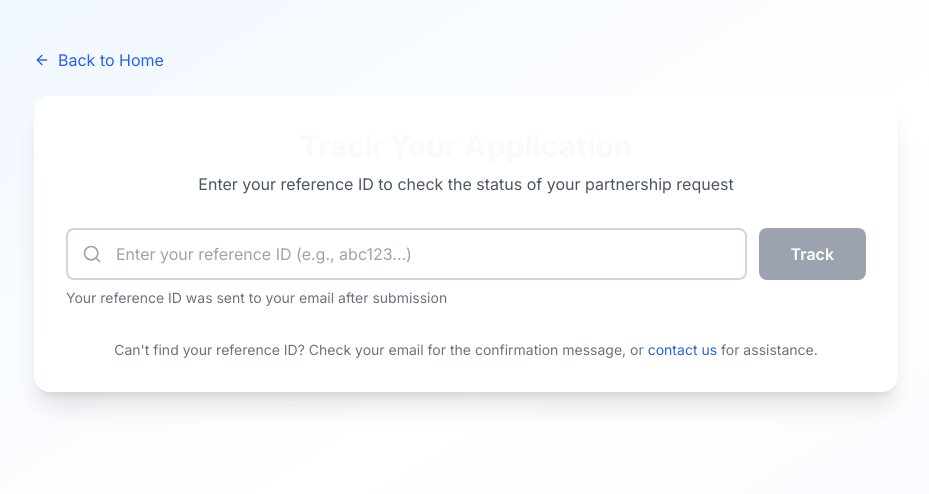
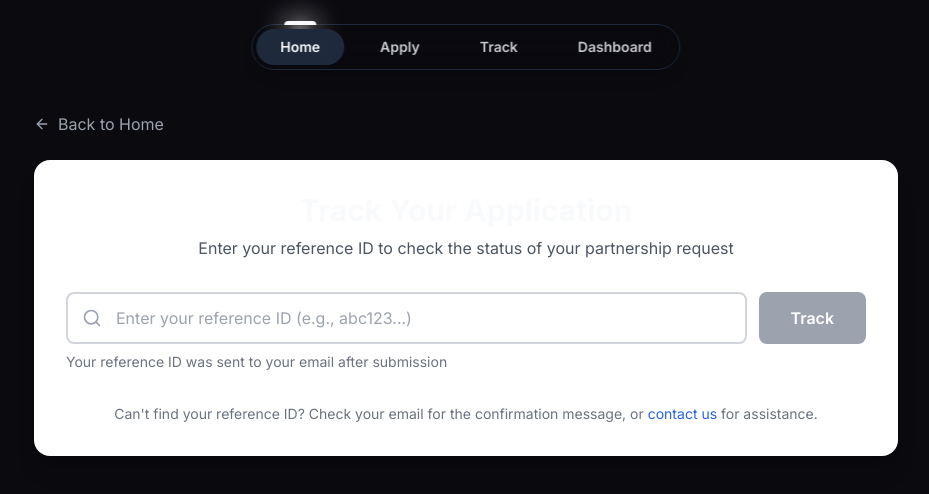
Before and after one commit to BisratJ/alx-partnership, a Next.js app: page /track in a window 1280 px wide. Shown: the top 494 px of the page, without its empty margins (174-1103 px from the left). Built offline with nearby package versions, Linux system fonts and the light colour scheme.

Commit message:
Add navbar to all pages with spacing and dark mode styling

```diff
--- a/app/apply/page.tsx
+++ b/app/apply/page.tsx
@@ -3,7 +3,8 @@
 import { useState } from 'react';
 import { useRouter } from 'next/navigation';
 import Link from 'next/link';
-import { Loader2, CheckCircle2, Upload, AlertCircle, ArrowLeft } from 'lucide-react';
+import { Loader2, CheckCircle2, Upload, AlertCircle, ArrowLeft, Home, FileText, Search, LayoutDashboard } from 'lucide-react';
+import { NavBar } from '@/components/ui/tubelight-navbar';
 
 export default function ApplyPage() {
   const router = useRouter();
@@ -12,6 +13,13 @@ export default function ApplyPage() {
     concept?: File;
     logo?: File;
   }>({});
+
+  const navItems = [
+    { name: 'Home', url: '/', icon: Home },
+    { name: 'Apply', url: '/apply', icon: FileText },
+    { name: 'Track', url: '/track', icon: Search },
+    { name: 'Dashboard', url: '/dashboard', icon: LayoutDashboard }
+  ];
 
   const handleSubmit = async (e: React.FormEvent<HTMLFormElement>) => {
     e.preventDefault();
@@ -49,7 +57,9 @@ export default function ApplyPage() {
   };
 
   return (
-    <div className="min-h-screen bg-[#0a0a0f] py-12">
+    <>
+      <NavBar items={navItems} />
+      <div className="min-h-screen bg-[#0a0a0f] py-12 pt-28">
         <div className="container mx-auto px-4 max-w-3xl">
           {/* Back Button */}
           <Link
@@ -395,5 +405,6 @@ export default function ApplyPage() {
         </div>
       </div>
     </div>
+    </>
   );
 }
--- a/app/dashboard/page.tsx
+++ b/app/dashboard/page.tsx
@@ -2,7 +2,8 @@
 
 import { useEffect, useState } from 'react';
 import Link from 'next/link';
-import { Building2, Calendar, Users, Clock, ArrowLeft } from 'lucide-react';
+import { Building2, Calendar, Users, Clock, ArrowLeft, Home, FileText, Search, LayoutDashboard } from 'lucide-react';
+import { NavBar } from '@/components/ui/tubelight-navbar';
 
 interface Request {
   id: string;
@@ -27,6 +28,13 @@ export default function DashboardPage() {
   const [requests, setRequests] = useState<Request[]>([]);
   const [loading, setLoading] = useState(true);
   const [error, setError] = useState('');
+
+  const navItems = [
+    { name: 'Home', url: '/', icon: Home },
+    { name: 'Apply', url: '/apply', icon: FileText },
+    { name: 'Track', url: '/track', icon: Search },
+    { name: 'Dashboard', url: '/dashboard', icon: LayoutDashboard }
+  ];
 
   useEffect(() => {
     loadRequests();
@@ -76,25 +84,10 @@ export default function DashboardPage() {
   };
 
   return (
-    <div className="min-h-screen bg-gray-50">
-      {/* Header */}
-      <nav className="bg-white border-b">
-        <div className="container mx-auto px-4 py-4 flex justify-between items-center">
-          <div className="flex items-center gap-2">
-            <Building2 className="h-8 w-8 text-blue-600" />
-            <span className="text-xl font-bold">ALX Partnership Dashboard</span>
-          </div>
-          <Link
-            href="/"
-            className="text-sm text-gray-600 hover:text-blue-600 flex items-center gap-2"
-          >
-            <ArrowLeft className="w-4 h-4" />
-            Back to Home
-          </Link>
-        </div>
-      </nav>
-
-      <div className="container mx-auto px-4 py-8">
+    <>
+      <NavBar items={navItems} />
+      <div className="min-h-screen bg-[#0a0a0f] pt-28 pb-12">
+        <div className="container mx-auto px-4 py-8">
         {/* Stats */}
         <div className="grid grid-cols-1 md:grid-cols-4 gap-6 mb-8">
           <div className="bg-white rounded-lg shadow p-6">
@@ -226,5 +219,6 @@ export default function DashboardPage() {
         </div>
       </div>
     </div>
+    </>
   );
 }
--- a/app/page.tsx
+++ b/app/page.tsx
@@ -15,6 +15,7 @@ export default function HomePage() {
   return (
     <>
       <NavBar items={navItems} />
+      <div className="mt-20">
         <HeroSection
           title="Welcome to Our Platform"
           subtitle={{
@@ -33,6 +34,7 @@ export default function HomePage() {
             darkLineColor: "#2a2a2a",
           }}
         />
+      </div>
     </>
   );
 }
--- a/app/track/page.tsx
+++ b/app/track/page.tsx
@@ -2,7 +2,8 @@
 
 import { useState } from 'react';
 import Link from 'next/link';
-import { Search, CheckCircle2, Clock, XCircle, Calendar, Building2, Users, MapPin, ArrowLeft } from 'lucide-react';
+import { Search, CheckCircle2, Clock, XCircle, Calendar, Building2, Users, MapPin, ArrowLeft, Home, FileText, LayoutDashboard } from 'lucide-react';
+import { NavBar } from '@/components/ui/tubelight-navbar';
 
 interface RequestDetails {
   id: string;
@@ -30,6 +31,13 @@ export default function TrackPage() {
   const [loading, setLoading] = useState(false);
   const [request, setRequest] = useState<RequestDetails | null>(null);
   const [error, setError] = useState('');
+
+  const navItems = [
+    { name: 'Home', url: '/', icon: Home },
+    { name: 'Apply', url: '/apply', icon: FileText },
+    { name: 'Track', url: '/track', icon: Search },
+    { name: 'Dashboard', url: '/dashboard', icon: LayoutDashboard }
+  ];
 
   const handleSearch = async (e: React.FormEvent) => {
     e.preventDefault();
@@ -97,13 +105,15 @@ export default function TrackPage() {
   };
 
   return (
-    <div className="min-h-screen bg-gradient-to-br from-blue-50 via-white to-purple-50 py-12">
-      <div className="container mx-auto px-4 max-w-4xl">
-        <Link
-          href="/"
-          className="inline-flex items-center gap-2 text-blue-600 hover:text-blue-700 mb-6"
-        >
-          <ArrowLeft className="w-4 h-4" />
+    <>
+      <NavBar items={navItems} />
+      <div className="min-h-screen bg-[#0a0a0f] py-12 pt-28">
+        <div className="container mx-auto px-4 max-w-4xl">
+          <Link
+            href="/"
+            className="inline-flex items-center gap-2 text-gray-400 hover:text-white mb-6 transition-colors"
+          >
+            <ArrowLeft className="w-4 h-4" />
           Back to Home
         </Link>
 
@@ -364,5 +374,6 @@ export default function TrackPage() {
         </div>
       </div>
     </div>
+    </>
   );
 }
```
Lines whose indentation alone changed are shown as unchanged.
